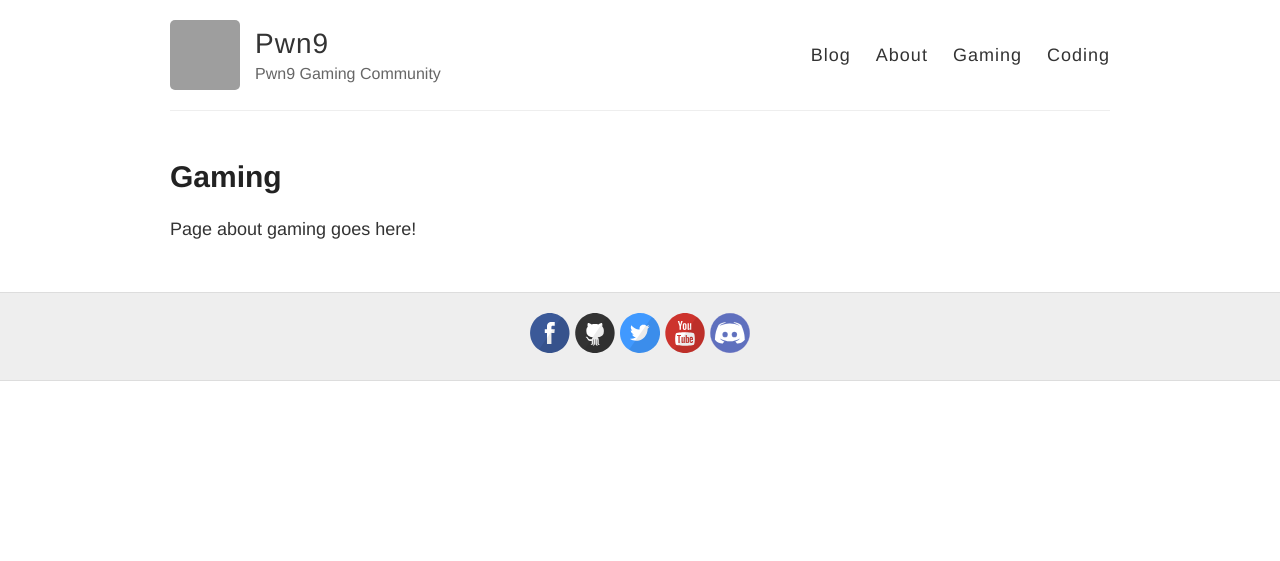
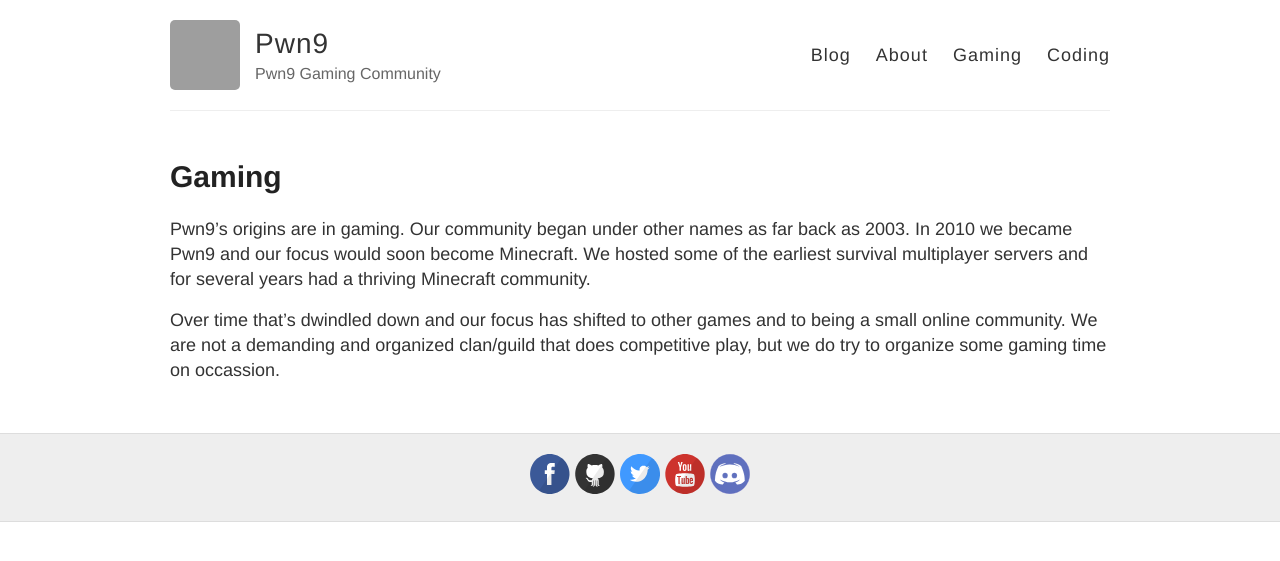
Before and after one commit to Pwn9/blog-pwn9-com.github.io, a Jekyll site: the page built from gaming.md, in a window 1280 px wide. Shown: the top 561 px of the page. Built offline with Jekyll 4.4.1, drawn with Linux system fonts in a browser that asks for light colours; grey boxes are pictures that could not be loaded.

Commit message:
Update gaming.md

```diff
--- a/gaming.md
+++ b/gaming.md
@@ -5,4 +5,6 @@ permalink: /gaming/
 published: true
 ---
 
-Page about gaming goes here!
+Pwn9's origins are in gaming. Our community began under other names as far back as 2003. In 2010 we became Pwn9 and our focus would soon become Minecraft. We hosted some of the earliest survival multiplayer servers and for several years had a thriving Minecraft community.
+
+Over time that's dwindled down and our focus has shifted to other games and to being a small online community. We are not a demanding and organized clan/guild that does competitive play, but we do try to organize some gaming time on occassion.
```
